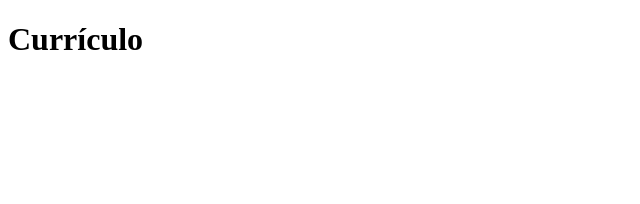
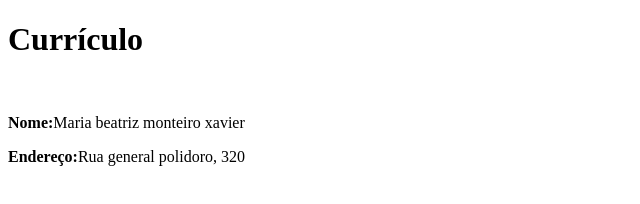
Before and after one commit to monteirobia/curriculo, a plain HTML site: page index.html in a window 1280 px wide. Shown: the whole page, without its empty margins (0-640 px from the left). Drawn offline with Linux system fonts and the light colour scheme.

Commit message:
Update index.html

```diff
--- a/index.html
+++ b/index.html
@@ -8,7 +8,9 @@
 <body>
 
 <h1> Currículo </h1>
-
+<br>
+<p><b>Nome:</b>Maria beatriz monteiro xavier</p>
+<p><b>Endereço:</b>Rua general polidoro, 320</p>
 </body>
 
 </html>
```
